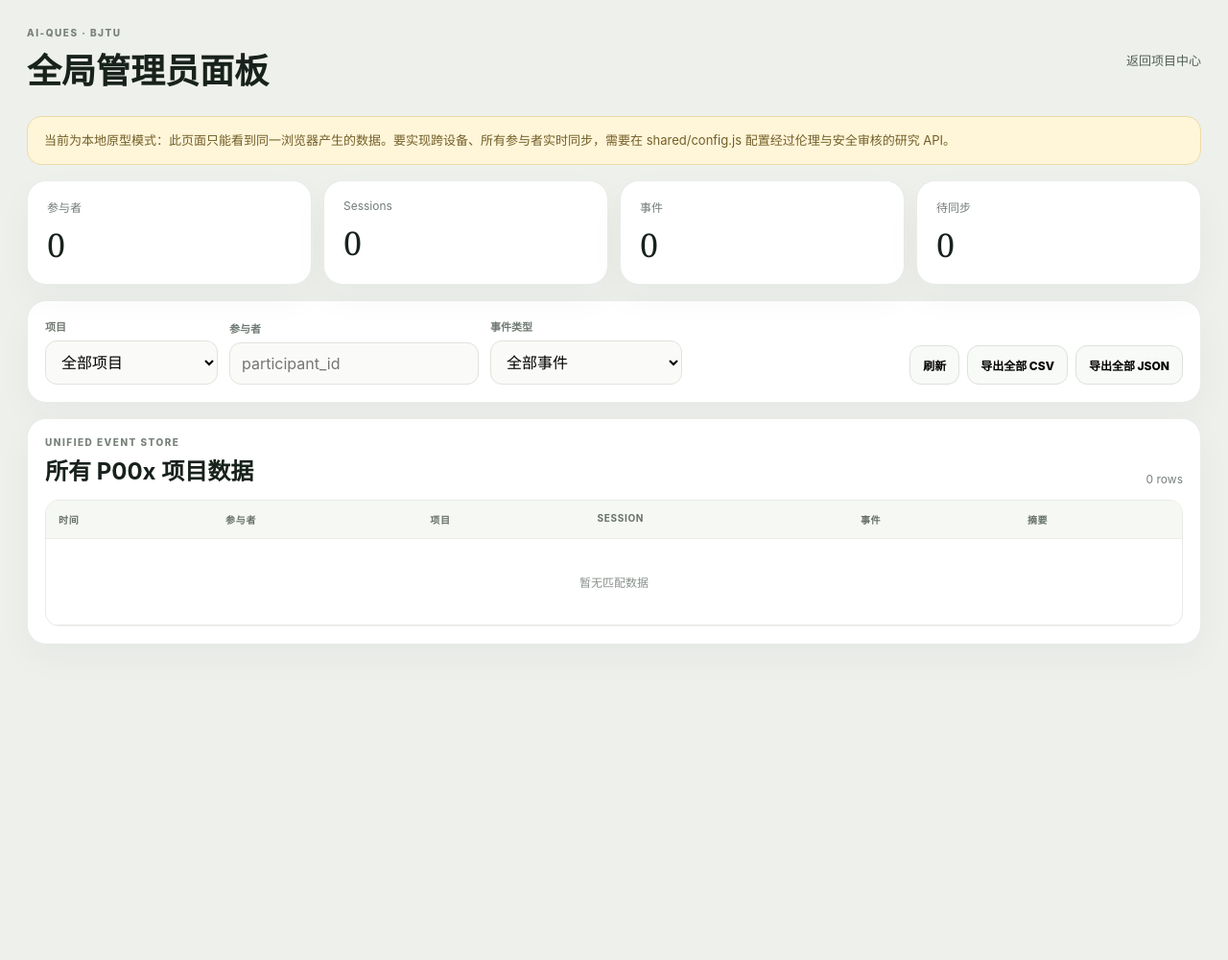
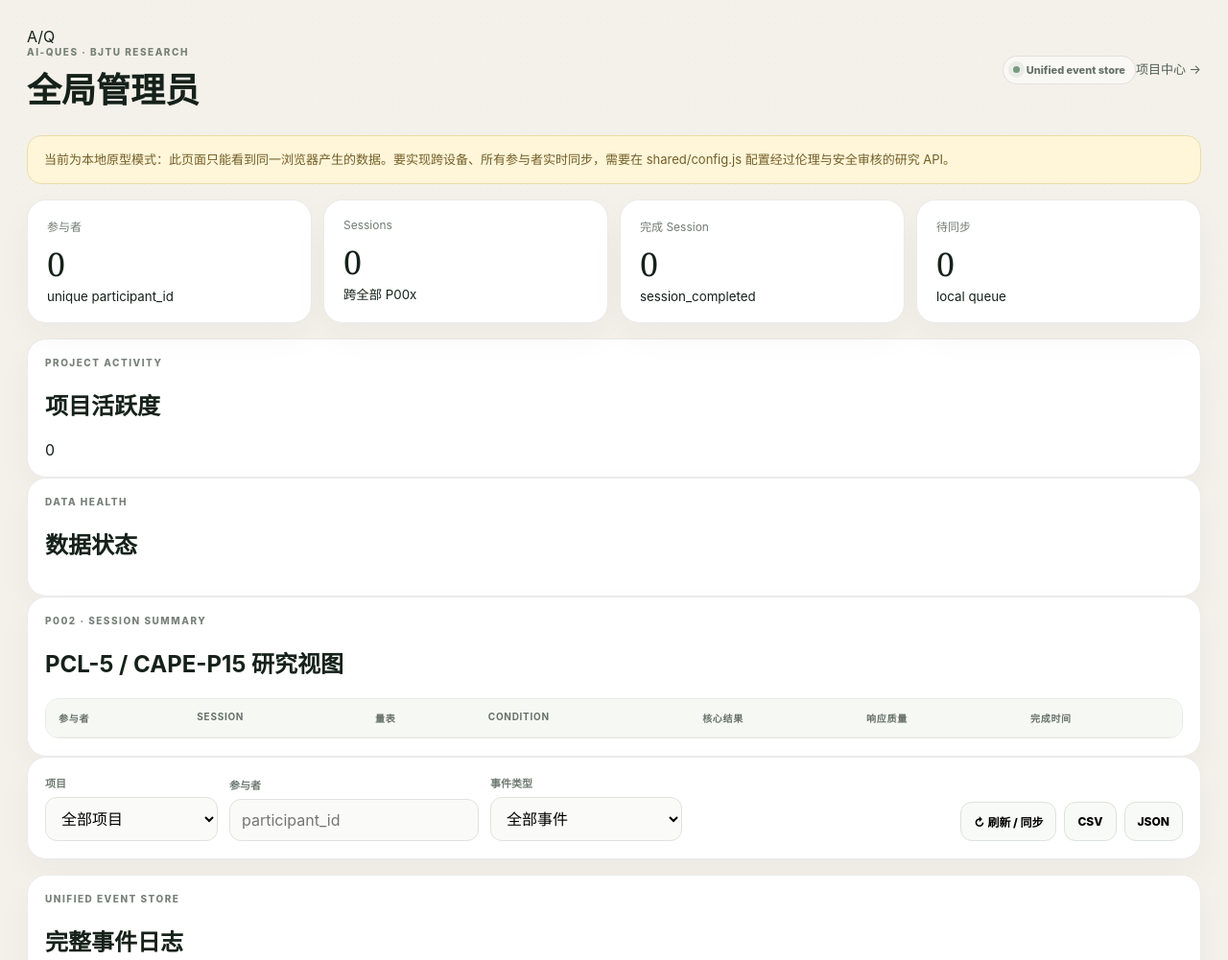
Before and after one commit to CochraneK/AI-Ques, a plain HTML site: page admin/index.html in a window 1280 px wide. Shown: the top 1001 px of the page at 96% size. Before the commit the page ends 800 px from the top, so only its background shows below. Drawn offline with Linux system fonts and the light colour scheme.

Commit message:
feat(admin-ui): redesign global research dashboard

```diff
--- a/admin/index.html
+++ b/admin/index.html
@@ -4,64 +4,73 @@
   <meta charset="utf-8">
   <meta name="viewport" content="width=device-width,initial-scale=1">
   <title>AI-Ques · 全局管理员</title>
+  <link rel="stylesheet" href="../shared/theme.css">
   <link rel="stylesheet" href="./styles.css">
   <script src="../shared/config.js"></script>
   <script src="../shared/core.js"></script>
 </head>
-<body>
+<body class="aiq-noise">
   <main class="shell">
     <header class="topbar">
-      <div>
-        <p class="kicker">AI-Ques · BJTU</p>
-        <h1>全局管理员面板</h1>
+      <div class="admin-brand">
+        <span class="brand-mark">A/Q</span>
+        <div><p class="kicker">AI-Ques · BJTU RESEARCH</p><h1>全局管理员</h1></div>
       </div>
-      <a href="../portal/">返回项目中心</a>
+      <div class="top-actions"><span class="aiq-pill"><i class="aiq-dot"></i> Unified event store</span><a href="../portal/">项目中心 →</a></div>
     </header>
 
     <section id="modeBanner" class="banner"></section>
 
     <section class="metrics">
-      <div><span>参与者</span><strong id="metricParticipants">0</strong></div>
-      <div><span>Sessions</span><strong id="metricSessions">0</strong></div>
-      <div><span>事件</span><strong id="metricEvents">0</strong></div>
-      <div><span>待同步</span><strong id="metricPending">0</strong></div>
+      <div class="metric-card"><span>参与者</span><strong id="metricParticipants">0</strong><small>unique participant_id</small></div>
+      <div class="metric-card"><span>Sessions</span><strong id="metricSessions">0</strong><small>跨全部 P00x</small></div>
+      <div class="metric-card"><span>完成 Session</span><strong id="metricCompleted">0</strong><small>session_completed</small></div>
+      <div class="metric-card"><span>待同步</span><strong id="metricPending">0</strong><small>local queue</small></div>
+    </section>
+
+    <section class="dashboard-grid">
+      <section class="panel project-overview">
+        <div class="panel-head"><div><p class="kicker">PROJECT ACTIVITY</p><h2>项目活跃度</h2></div><span id="metricEvents">0 events</span></div>
+        <div id="projectBars" class="project-bars"></div>
+      </section>
+      <section class="panel data-health">
+        <div class="panel-head"><div><p class="kicker">DATA HEALTH</p><h2>数据状态</h2></div></div>
+        <div id="healthGrid" class="health-grid"></div>
+      </section>
+    </section>
+
+    <section id="p002Section" class="panel p002-panel hidden">
+      <div class="panel-head">
+        <div><p class="kicker">P002 · SESSION SUMMARY</p><h2>PCL-5 / CAPE-P15 研究视图</h2></div>
+        <span id="p002Count"></span>
+      </div>
+      <div class="table-wrap">
+        <table class="compact-table">
+          <thead><tr><th>参与者</th><th>Session</th><th>量表</th><th>Condition</th><th>核心结果</th><th>响应质量</th><th>完成时间</th></tr></thead>
+          <tbody id="p002Rows"></tbody>
+        </table>
+      </div>
     </section>
 
     <section class="panel controls">
-      <div class="control">
-        <label>项目</label>
-        <select id="projectFilter"><option value="">全部项目</option></select>
-      </div>
-      <div class="control">
-        <label>参与者</label>
-        <input id="participantFilter" placeholder="participant_id">
-      </div>
-      <div class="control">
-        <label>事件类型</label>
-        <select id="eventFilter"><option value="">全部事件</option></select>
-      </div>
+      <div class="control"><label>项目</label><select id="projectFilter"><option value="">全部项目</option></select></div>
+      <div class="control"><label>参与者</label><input id="participantFilter" placeholder="participant_id"></div>
+      <div class="control"><label>事件类型</label><select id="eventFilter"><option value="">全部事件</option></select></div>
       <div class="actions">
-        <button id="refreshBtn">刷新</button>
-        <button id="exportCsv">导出全部 CSV</button>
-        <button id="exportJson">导出全部 JSON</button>
+        <button id="refreshBtn">↻ 刷新 / 同步</button>
+        <button id="exportCsv">CSV</button>
+        <button id="exportJson">JSON</button>
       </div>
     </section>
 
-    <section class="panel">
-      <div class="table-head">
-        <div>
-          <p class="kicker">UNIFIED EVENT STORE</p>
-          <h2>所有 P00x 项目数据</h2>
-        </div>
+    <section class="panel event-panel">
+      <div class="panel-head">
+        <div><p class="kicker">UNIFIED EVENT STORE</p><h2>完整事件日志</h2></div>
         <span id="rowCount">0 rows</span>
       </div>
       <div class="table-wrap">
         <table>
-          <thead>
-            <tr>
-              <th>时间</th><th>参与者</th><th>项目</th><th>Session</th><th>事件</th><th>摘要</th>
-            </tr>
-          </thead>
+          <thead><tr><th>时间</th><th>参与者</th><th>项目</th><th>Session</th><th>事件</th><th>摘要</th></tr></thead>
           <tbody id="eventRows"></tbody>
         </table>
       </div>
```
